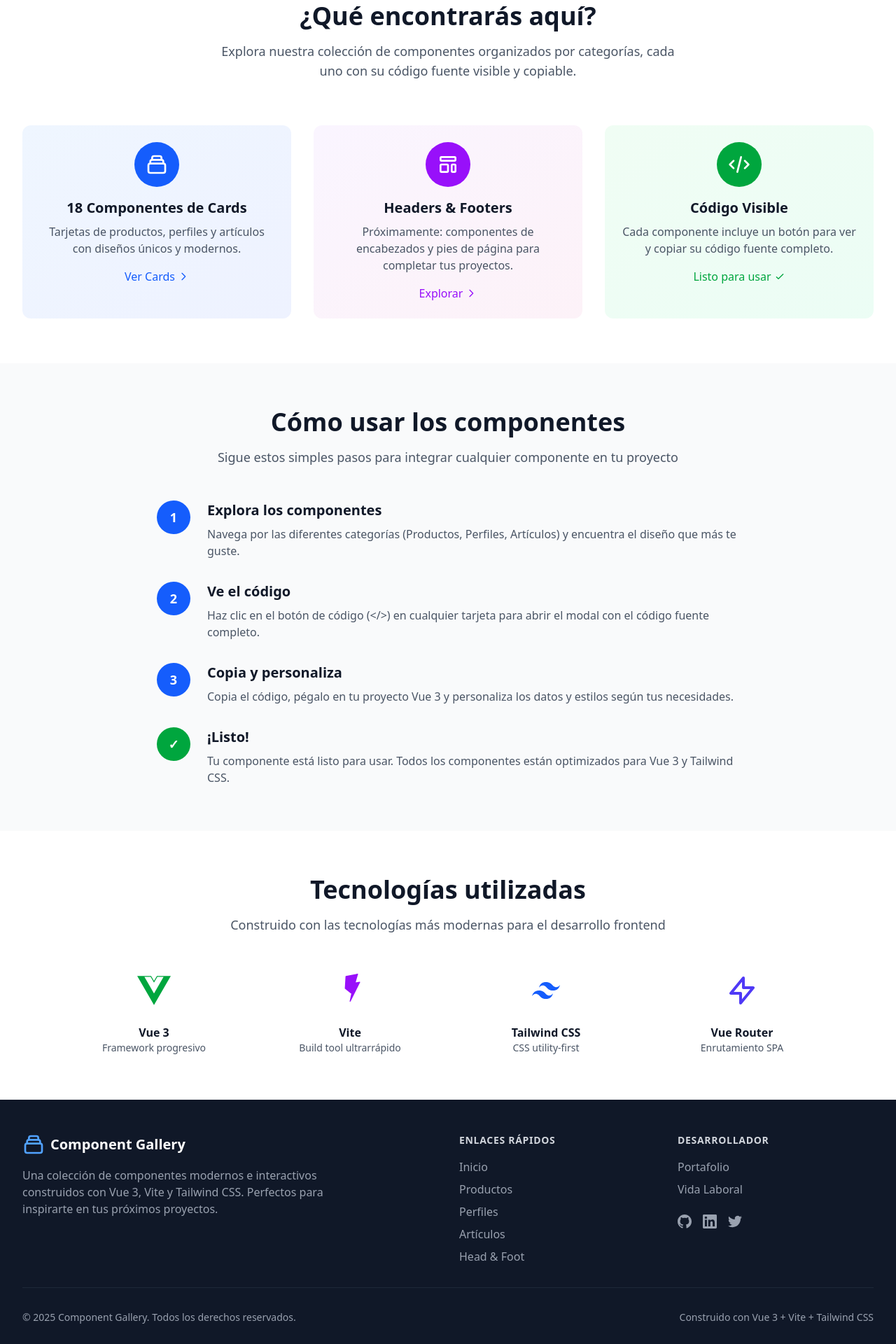
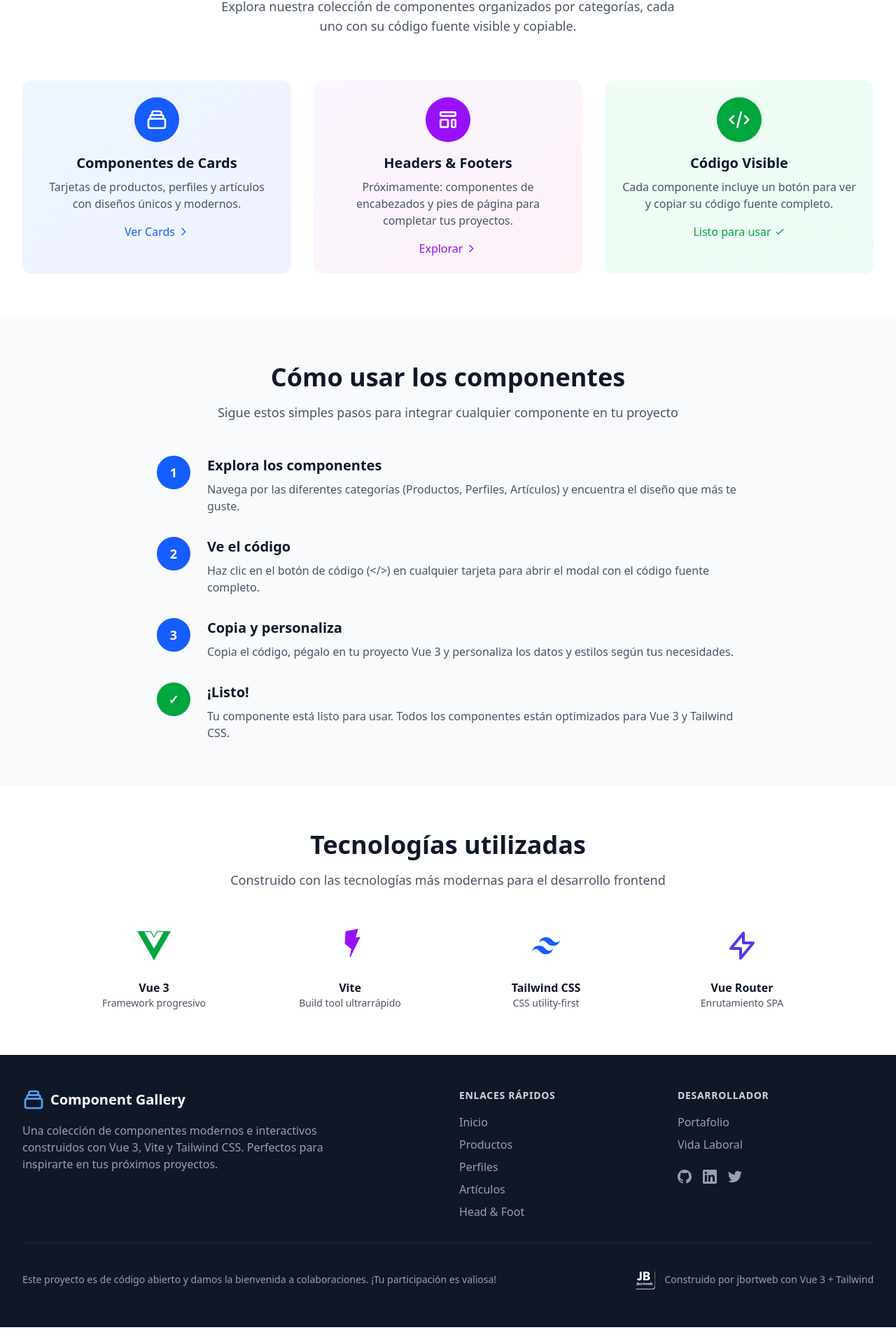
Before and after one commit to jbortweb/componentGallery, a Vue app: page / in a window 1280 px wide. Shown: the part 630-2550 px from the top of the page at 70% size. After the commit the page ends 2526 px from the top, so only its background shows below. Built offline with nearby package versions, Linux system fonts and the light colour scheme.

Commit message:
feat: agregar logo SVG y actualizar pie de página con mensaje de colaboración

```diff
--- a/src/components/AppFooter.vue
+++ b/src/components/AppFooter.vue
@@ -153,12 +153,13 @@
       <div class="mt-8 border-t border-gray-800 pt-8">
         <div class="flex flex-col md:flex-row justify-between items-center">
           <p class="text-gray-400 text-sm">
-            © {{ currentYear }} Component Gallery. Todos los derechos
-            reservados.
+            Este proyecto es de código abierto y damos la bienvenida a
+            colaboraciones. ¡Tu participación es valiosa!
           </p>
-          <div class="mt-4 md:mt-0 flex space-x-6">
+          <div class="mt-4 md:mt-0 flex items-center space-x-2">
+            <img src="/logo.svg" alt="Vite" class="w-10 h-10" />
             <span class="text-gray-400 text-sm">
-              Construido con Vue 3 + Vite + Tailwind CSS
+              Construido por jbortweb con Vue 3 + Tailwind
             </span>
           </div>
         </div>
@@ -168,7 +169,5 @@
 </template>
 
 <script setup>
-import { computed } from "vue";
-
-const currentYear = computed(() => new Date().getFullYear());
+// No se necesitan imports ni variables reactivas
 </script>
--- a/src/views/Home.vue
+++ b/src/views/Home.vue
@@ -3,7 +3,7 @@
     class="min-h-screen bg-gradient-to-br from-blue-50 via-white to-indigo-50"
   >
     <!-- Hero Section -->
-    <section class="relative py-20 sm:py-32">
+    <section class="relative py-20 sm:py-24">
       <div class="max-w-7xl mx-auto px-4 sm:px-6 lg:px-8">
         <div class="text-center">
           <h1 class="text-4xl sm:text-6xl font-bold text-gray-900 mb-6">
@@ -72,7 +72,7 @@
               </svg>
             </div>
             <h3 class="text-xl font-semibold text-gray-900 mb-2">
-              18 Componentes de Cards
+              Componentes de Cards
             </h3>
             <p class="text-gray-600 mb-4">
               Tarjetas de productos, perfiles y artículos con diseños únicos y
```
Also changed, not shown: public/logo.svg (added).
